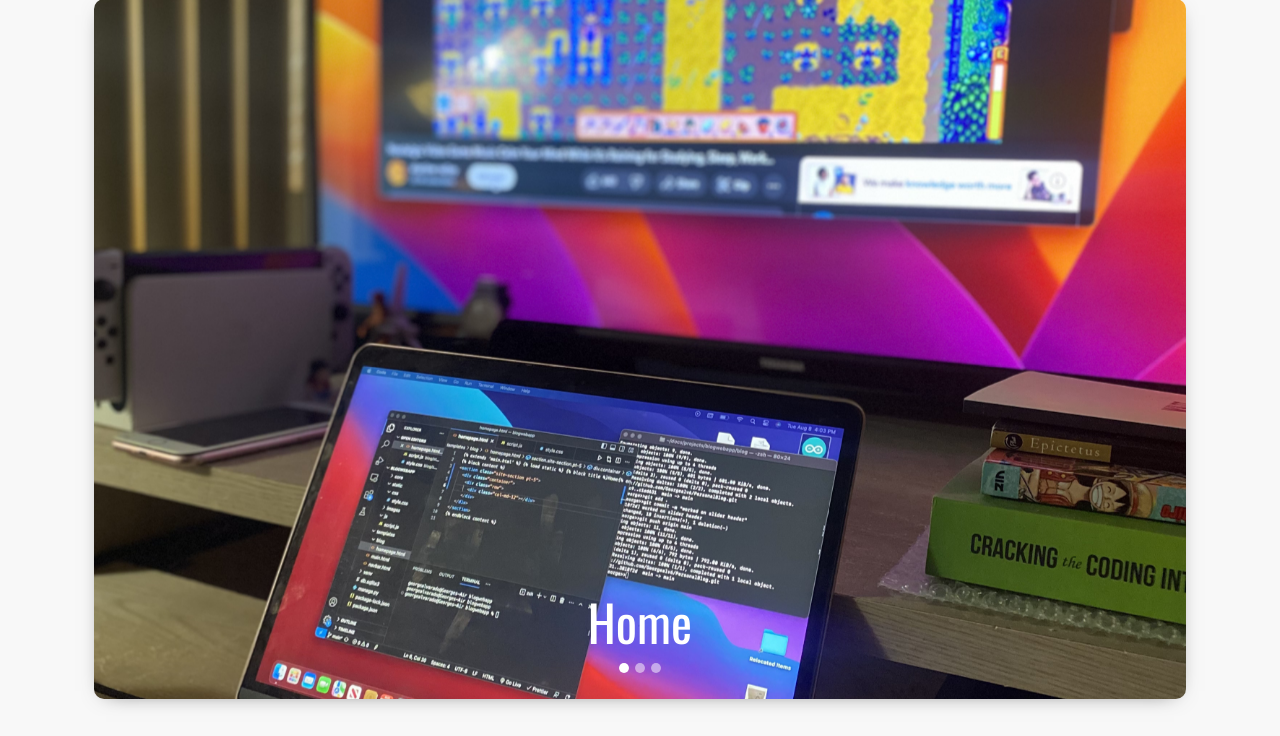
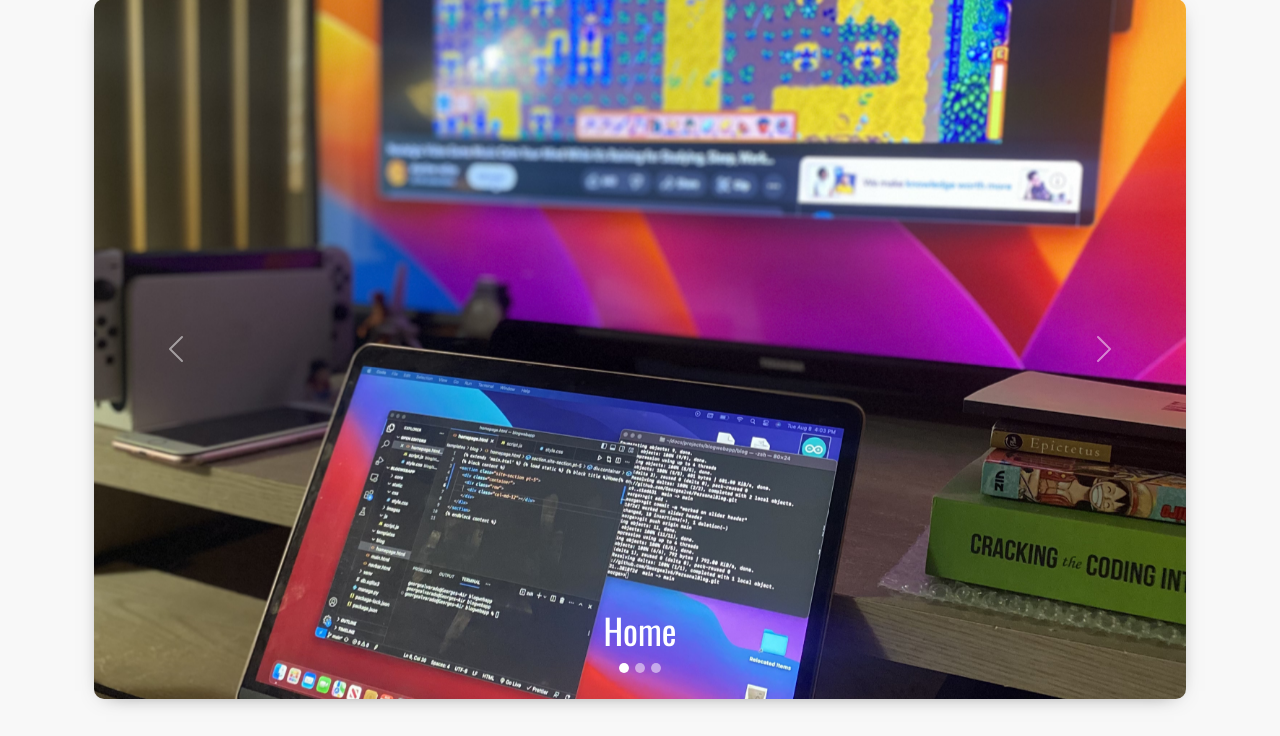
Before and after one commit to Georgealv6/PersonalBlog, a Django app: page / in a window 1280 px wide. Shown: the part 198-934 px from the top of the page. Run offline with Django 3.2, Linux system fonts and the light colour scheme; data comes from the database, SQL or seed files in the repository; style sheets or scripts are compiled from the project's sources; some libraries are stand-ins or nearby versions.

Commit message:
frontend changes

```diff
--- a/blog/static/css/style.css
+++ b/blog/static/css/style.css
@@ -120,7 +120,7 @@ body {
 /* fonts&text */
 .carousel-inner .carousel-caption h1 {
   font-family: "Oswald", sans-serif;
-  font-size: 50px;
+  font-size: 35px;
 }
 
 .carousel-inner .carousel-caption h3 {
--- a/blog/templates/blog/index.html
+++ b/blog/templates/blog/index.html
@@ -2,29 +2,29 @@
 {% block content %}
 <div class="container pt-3 pb-4 h-75">
   <div
-    id="carouselExampleIndicators"
-    class="carousel slide"
-    data-bs-ride="true"
+    id="carouselExampleFade"
+    class="carousel slide carousel-fade"
+    data-bs-ride="carousel"
   >
     <!-- Indicators -->
     <div class="carousel-indicators pt-5">
       <button
         class="active"
         type="button"
-        data-bs-target="#carouselExampleIndicators"
+        data-bs-target="#carouselExampleFade"
         data-bs-slide-to="0"
         aria-current="true"
         aria-label="Slide 1"
       ></button>
       <button
         type="button"
-        data-bs-target="#carouselExampleIndicators"
+        data-bs-target="#carouselExampleFade"
         data-bs-slide-to="1"
         aria-label="Slide 2"
       ></button>
       <button
         type="button"
-        data-bs-target="#carouselExampleIndicators"
+        data-bs-target="#carouselExampleFade"
         data-bs-slide-to="2"
         aria-label="Slide 3"
       ></button>
@@ -64,6 +64,24 @@
       </div>
       {% endfor %}
     </div>
+    <button
+      class="carousel-control-prev"
+      type="button"
+      data-bs-target="#carouselExampleFade"
+      data-bs-slide="prev"
+    >
+      <span class="carousel-control-prev-icon" aria-hidden="true"></span>
+      <span class="visually-hidden">Previous</span>
+    </button>
+    <button
+      class="carousel-control-next"
+      type="button"
+      data-bs-target="#carouselExampleFade"
+      data-bs-slide="next"
+    >
+      <span class="carousel-control-next-icon" aria-hidden="true"></span>
+      <span class="visually-hidden">Next</span>
+    </button>
   </div>
 
   <section>
```
